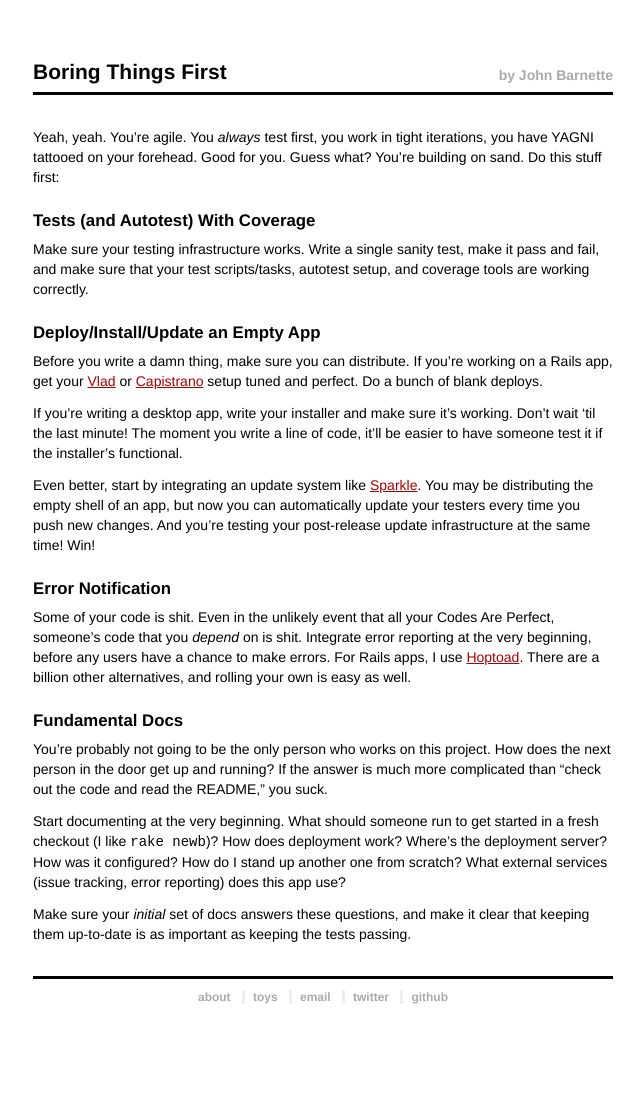
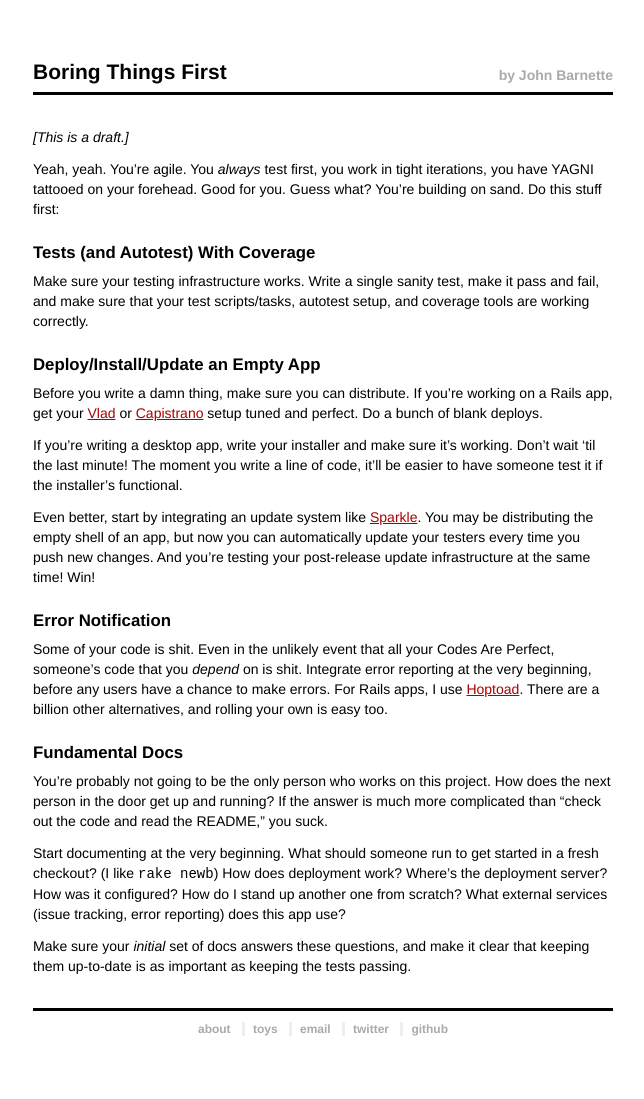
Before and after one commit to jbarnette/jbarnette.github.com, a Jekyll site: the page built from _posts/2009-09-07-boring-things-first.markdown, in a window 1280 px wide. Shown: the whole page, without its empty margins (317-961 px from the left). Built offline with Jekyll 4.4.1, drawn with Linux system fonts in a browser that asks for light colours; nearby versions of some CDN libraries; before the commit the page ends 1067 px from its top, so only the background shows below that.

Commit message:
Whoops, forgot to mark as draft.

```diff
--- a/_posts/2009-09-07-boring-things-first.markdown
+++ b/_posts/2009-09-07-boring-things-first.markdown
@@ -2,6 +2,8 @@
 layout: post
 title: Boring Things First
 ---
+
+*[This is a draft.]*
 
 Yeah, yeah. You're agile. You *always* test first, you work in tight
 iterations, you have YAGNI tattooed on your forehead. Good for
@@ -43,7 +45,7 @@ Codes Are Perfect, someone's code that you *depend* on is
 shit. Integrate error reporting at the very beginning, before any
 users have a chance to make errors. For Rails apps, I use
 [Hoptoad]. There are a billion other alternatives, and rolling your
-own is easy as well.
+own is easy too.
 
 [hoptoad]: http://www.hoptoadapp.com
 
@@ -55,7 +57,7 @@ the answer is much more complicated than "check out the code and read
 the README," you suck.
 
 Start documenting at the very beginning. What should someone run to
-get started in a fresh checkout (I like `rake newb`)? How does
+get started in a fresh checkout? (I like `rake newb`) How does
 deployment work? Where's the deployment server? How was it configured?
 How do I stand up another one from scratch? What external services
 (issue tracking, error reporting) does this app use?
```
